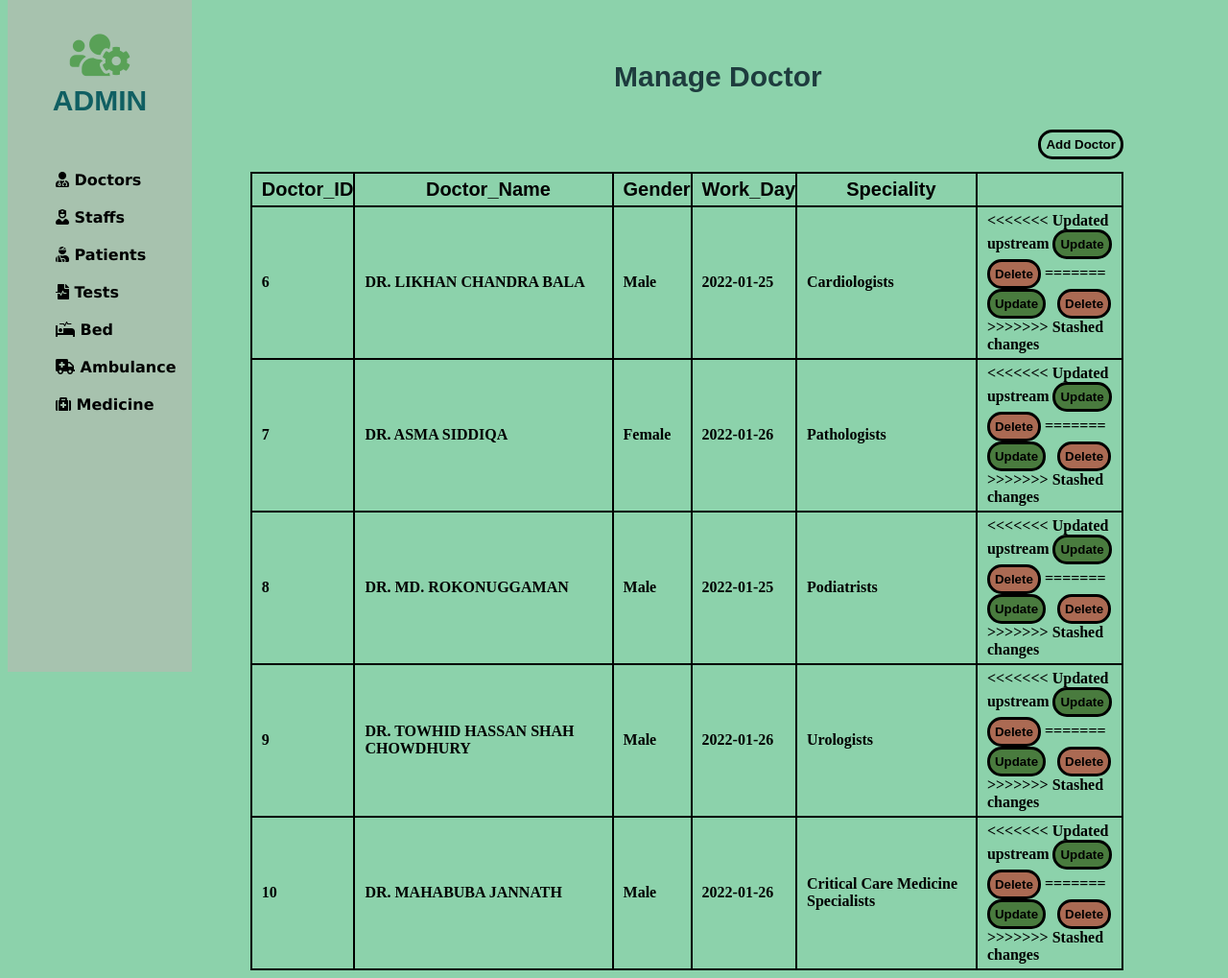
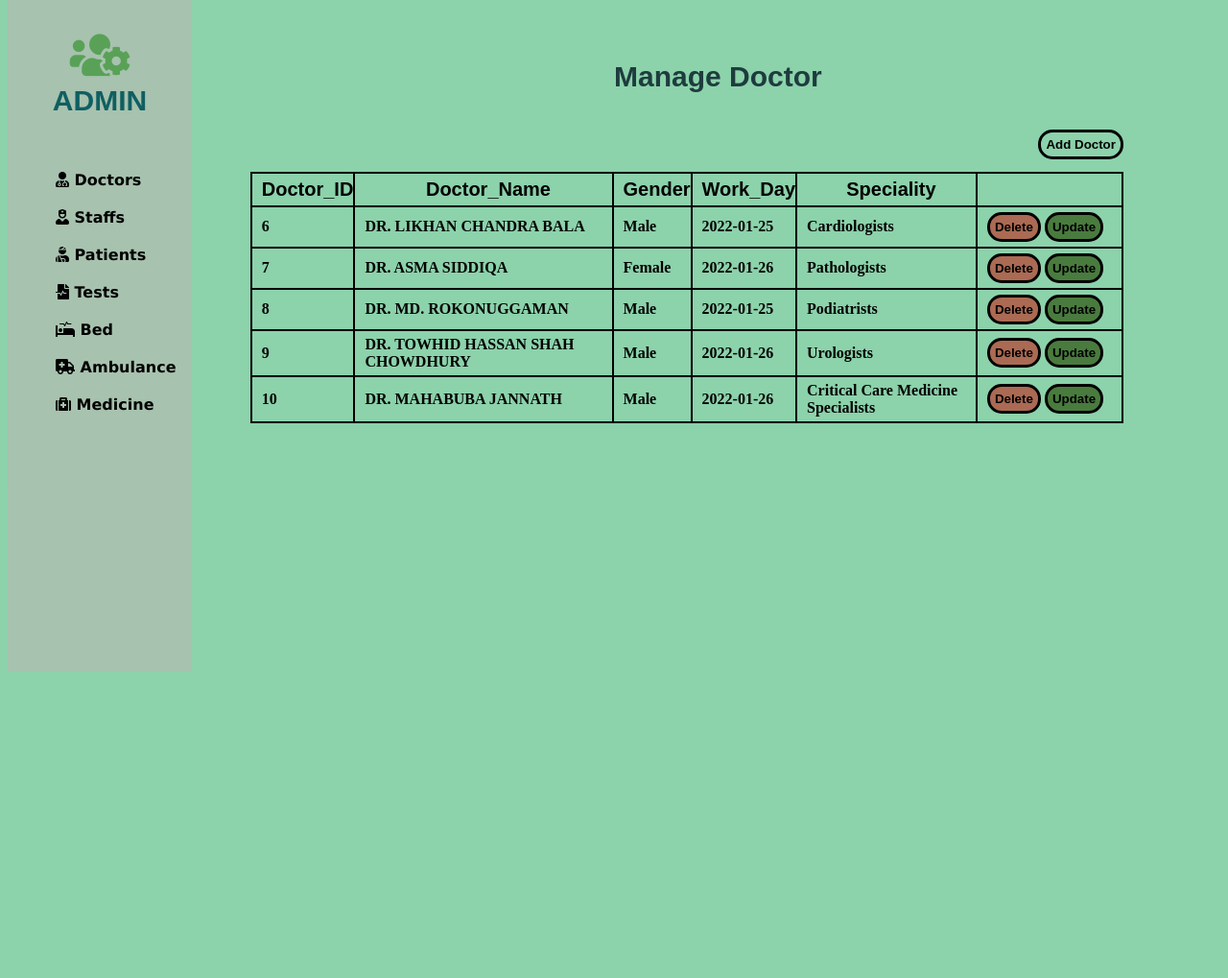
Before and after one commit to shakiliitju/JU-Medical-Management-System, a PHP site: page /php/Doctor/doctor.php in a window 1280 px wide. Shown: the whole page at 96% size. After the commit the page ends 700 px from the top, so only its background shows below. Run offline with PHP 8.4, Linux system fonts and the light colour scheme; data comes from the database, SQL or seed files in the repository; some web fonts are replaced.

Commit message:
Doctor update

```diff
--- a/php/Doctor/doctor.php
+++ b/php/Doctor/doctor.php
@@ -3,21 +3,18 @@
 
 <head>
 
-
+    <title>Ju Medical Center</title>
+    <link rel="shortcut icon" href="https://juniv.edu/images/favicon.ico">
     <!-- fonts -->
     <link rel="preconnect" href="https://fonts.googleapis.com">
     <link rel="preconnect" href="https://fonts.gstatic.com" crossorigin>
     <link href="https://fonts.googleapis.com/css2?family=Mochiy+Pop+P+One&display=swap" rel="stylesheet">
-    <link rel="stylesheet" href="https://use.fontawesome.com/releases/v5.15.4/css/all.css"
-        integrity="sha384-DyZ88mC6Up2uqS4h/KRgHuoeGwBcD4Ng9SiP4dIRy0EXTlnuz47vAwmeGwVChigm" crossorigin="anonymous">
+    <link rel="stylesheet" href="https://use.fontawesome.com/releases/v5.15.4/css/all.css" integrity="sha384-DyZ88mC6Up2uqS4h/KRgHuoeGwBcD4Ng9SiP4dIRy0EXTlnuz47vAwmeGwVChigm" crossorigin="anonymous">
 
     <!-- CSS STYILE  -->
 
 
     <style>
-
-
-
         /* navbar style starts here */
         .slidebar {
 
@@ -83,7 +80,7 @@ text-decoration: none;
         .row h2 {
             font-family: 'Mochiy Pop P One', sans-serif;
             font-size: 30px;
-            color: rgb(30,60,62)
+            color: rgb(30, 60, 62)
         }
 
         table th {
@@ -322,31 +319,22 @@ text-decoration: none;
                 <tbody>
                     <?php
                     include 'db_conn.php';
-                    // $D_ID = 0;
+
                     $sql = " SELECT D_ID,D_Name,Gender,Work_Day,Speciality FROM doctor LIMIT 5";
-
                     $query = mysqli_query($conn, $sql);
                     while ($Patient_data = mysqli_fetch_array($query)) {
-                        // $D_ID = $D_ID + 1;
+
 
                     ?>
                         <tr>
-                            <td><b><?php echo  $Patient_data['D_ID'];?></b></td>
+                            <td><b><?php echo  $Patient_data['D_ID']; ?></b></td>
                             <td><?php echo $Patient_data['D_Name'];  ?></td>
                             <td><?php echo $Patient_data['Gender'];  ?></td>
                             <td><?php echo $Patient_data['Work_Day'];  ?></td>
                             <td><?php echo $Patient_data['Speciality'];  ?></td>
                             <td style="width: 140px;">
-<<<<<<< Updated upstream
-                                <button class="tabbutton" style="background:      rgba(59, 104, 39, 0.819 );"> <a href="update-data.php?ID=<?php echo $Patient_data['D_ID'];  ?>" class="btn btn-success"><b>Update</b></a></button> &nbsp;
-                                <button class="tabbutton" style="background:      rgba(178, 83, 64, 0.819);"><a href="/php/Doctor/delete-doctor.php?ID=<?php echo $Patient_data['D_ID']; ?>" class="btn btn-danger"><b>Delete</b></a></button>
-=======
-                                <button class="tabbutton" style="background:      rgba(59, 104, 39, 0.819 );"> <a href="/php/Doctor/add-doctor.php?ID=<?php echo $Patient_data['D_ID'];  ?>" class="btn btn-success"><b>Update</b></a></button> &nbsp;
-                                <button class="tabbutton" style="background:      rgba(178, 83, 64, 0.819);"><a href="/php/Doctor/Delete.php?D_ID=<?php echo $Patient_data['D_ID']; ?>" class="btn btn-danger"><b>Delete</b></a></button>
->>>>>>> Stashed changes
-
-
-                            </td>
+                                <button class="tabbutton" style="background:      rgba(178, 83, 64, 0.819);"><a href="/php/Doctor/delete-doctor.php?D_ID=<?php echo $Patient_data['D_ID']; ?>" class="btn btn-danger"><b>Delete</b></a></button>
+                                <button class="tabbutton" style="background:      rgba(59, 104, 39, 0.819 );"> <a href="/php/Doctor/Delete.php?D_ID=<?php echo $Patient_data['D_ID'];  ?>" class="btn btn-success"><b>Update</b></a></button> &nbsp;
                         </tr>
                     <?php
 
```
Also changed, not shown: php/Doctor/delete-doctor.php (deleted, +0 -25 lines). Lines whose indentation alone changed are shown as unchanged.
